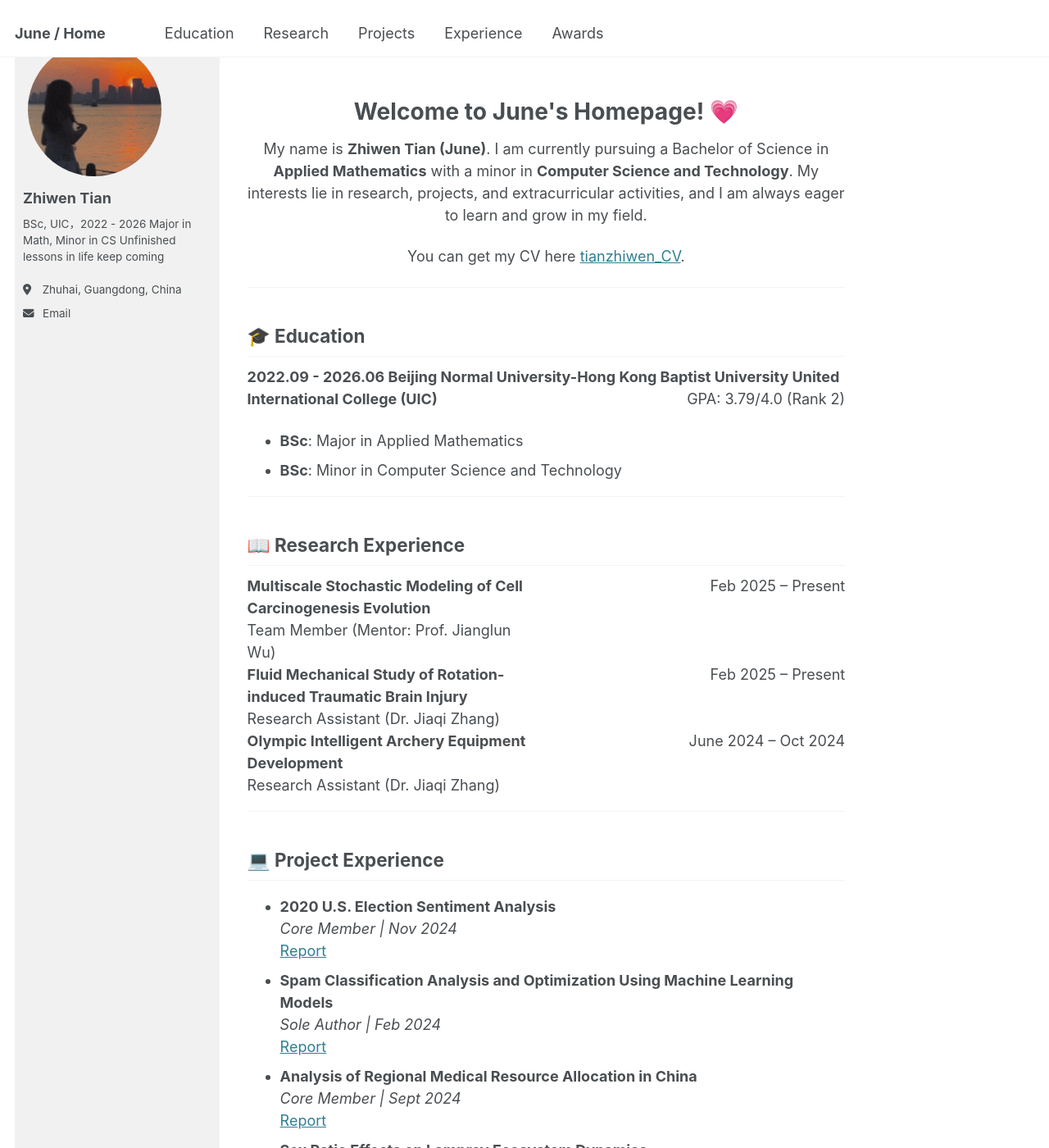
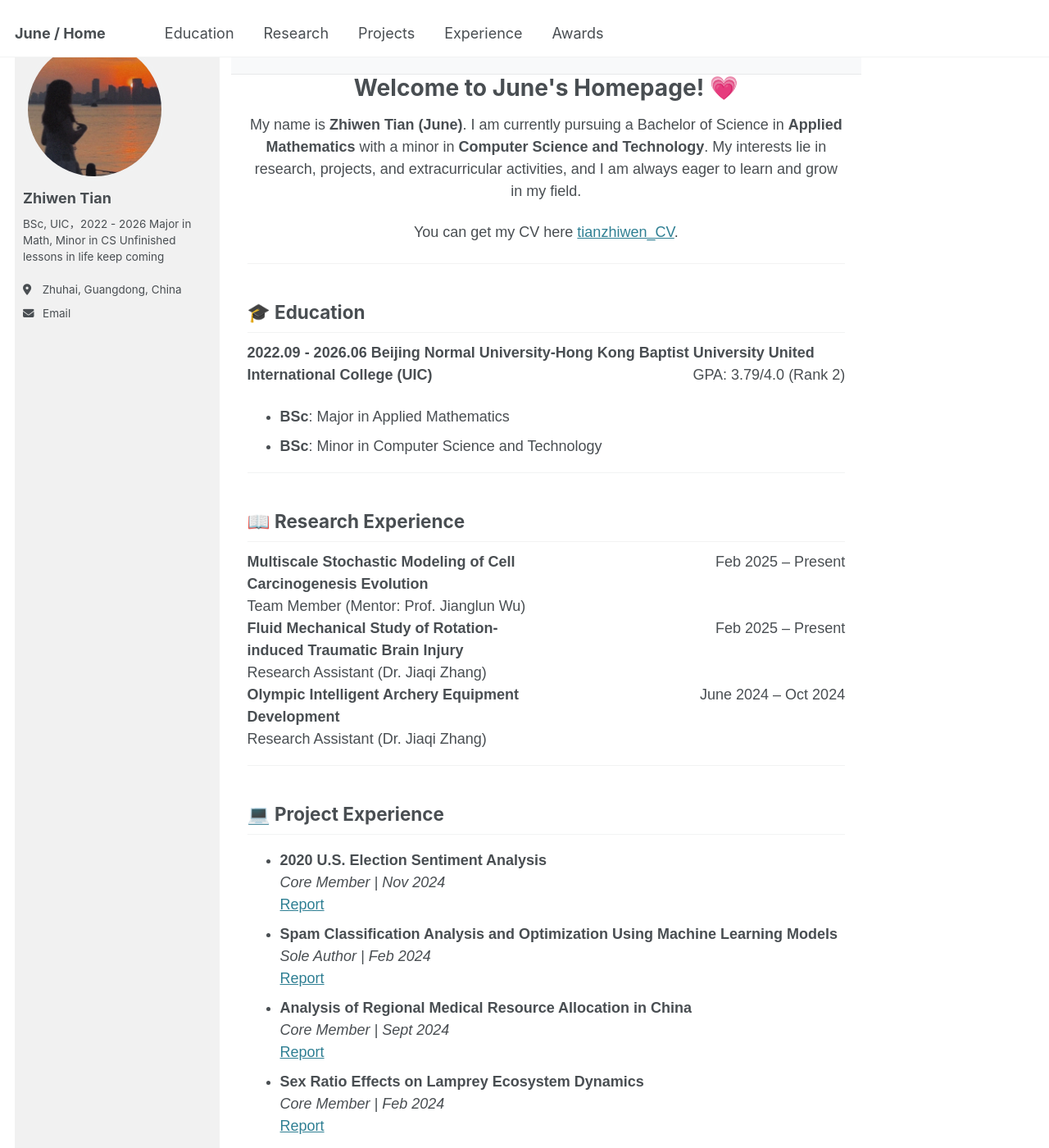
Before and after one commit to Orange1207/Orange1207.github.io, a Jekyll site: the page built from _pages/about.md, in a window 1280 px wide and 1400 px high. Shown: the whole window at 82% size. Built offline with Jekyll 4.4.1, drawn with Linux system fonts in a browser that asks for light colours.

Commit message:
Update custom.css

```diff
--- a/assets/css/custom.css
+++ b/assets/css/custom.css
@@ -1,8 +1,35 @@
+/* General styles */
+body {
+    font-family: Arial, sans-serif;
+    margin: 0;
+    padding: 0;
+}
+
+header {
+    background-color: #f8f9fa;
+    padding: 20px;
+    text-align: center;
+    border-bottom: 1px solid #e8e9ea;
+}
+
+main {
+    padding: 20px;
+}
+
+footer {
+    text-align: center;
+    padding: 20px;
+    background-color: #f8f9fa;
+    border-top: 1px solid #e8e9ea;
+}
+
+/* Container styles */
 .container {
     max-width: 1000px;
     margin: 0 auto;
 }
 
+/* Flexbox styles */
 .flex-container {
     display: flex;
     justify-content: space-between;
@@ -20,6 +47,7 @@
 .center-text {
     text-align: center;
 }
+
 /* Custom styles */
 .sidebar {
     width: 400px; /* Adjust the width here as needed */
```
